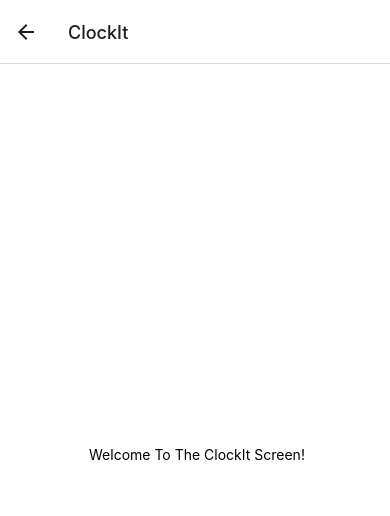
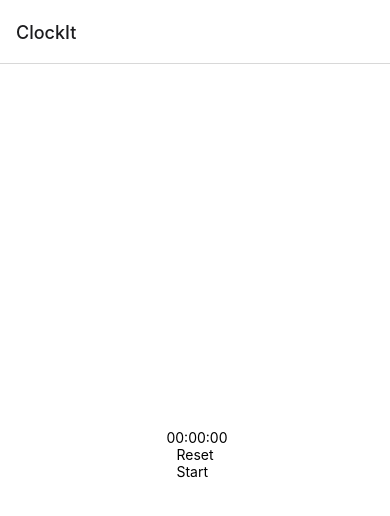
Before and after one commit to Jhaines1988/clockIt, a React Native app: screen /ClockIt in a window 390 px wide. Shown: the top 516 px of the page. Built offline with nearby package versions, Linux system fonts and the light colour scheme.

Commit message:
got basic stopwatch working, need seperate padding functions to prevent display drifting

```diff
--- /dev/null
+++ b/components/control-buttons/controls.js
@@ -0,0 +1,21 @@
+import React from 'react';
+import { StyleSheet, Text, View, TouchableOpacity } from 'react-native';
+
+function Controls({ running, handleStartButtonPress, handleLapButtonPress }) {
+  return (
+    <>
+      <TouchableOpacity onPress={handleLapButtonPress}>
+        <View>
+          <Text>{running ? 'lap' : 'Reset'}</Text>
+        </View>
+      </TouchableOpacity>
+      <TouchableOpacity onPress={handleStartButtonPress}>
+        <View>
+          <Text>{running ? 'stop' : 'Start'}</Text>
+        </View>
+      </TouchableOpacity>
+    </>
+  );
+}
+
+export default React.memo(Controls);
--- /dev/null
+++ b/components/stopWatch/stopwatch.js
@@ -0,0 +1,76 @@
+import React, { useEffect, useState, useRef, useCallback } from 'react';
+import { View, Text, StyleSheet, Animated, Button } from 'react-native';
+import displayTime from '../../utils/padNumToTwo';
+import Controls from '../control-buttons/controls';
+
+const StopWatch = () => {
+  const [time, setTime] = useState(0);
+  const [running, setRunning] = useState(false);
+  const [lap, setLap] = useState([]);
+  const timer = useRef(null);
+  const interval = useRef(null);
+  const expected = useRef(null);
+
+  let tick = () => {
+    let drift = Date.now() - expected.current;
+    expected.current += interval.current;
+    let intervalId = setTimeout(tick, Math.max(0, interval.current - drift));
+    timer.current = intervalId;
+    setTime((prevTime) => prevTime + 10);
+  };
+
+  const handleLapButtonPress = () => {
+    if (running) {
+      setLap((previousLap) => [time, ...previousLap]);
+    } else {
+      setLap([]);
+      setTime(0);
+    }
+  };
+
+  const handleStartButtonPress = () => {
+    if (!running) {
+      if (!interval.current) {
+        interval.current = 100;
+        expected.current = Date.now() + interval.current;
+      }
+      setTimeout(() => {
+        tick();
+      }, 100);
+    } else {
+      clearInterval(timer.current);
+      interval.current = null;
+      expected.current = null;
+    }
+    setRunning((previousRunning) => !previousRunning);
+  };
+
+  return (
+    <View style={styles.container}>
+      <View style={styles.textContainer}>
+        <Text style={styles.timeDisplay}> {displayTime(time)}</Text>
+      </View>
+      <View>
+        <Controls
+          running={running}
+          handleStartButtonPress={handleStartButtonPress}
+          handleLapButtonPress={handleLapButtonPress}
+        />
+      </View>
+    </View>
+  );
+};
+const styles = StyleSheet.create({
+  container: {
+    flex: 1,
+    backgroundColor: '#fff',
+    alignItems: 'center',
+    justifyContent: 'center',
+  },
+  textContainer: {
+    width: '100%',
+  },
+  timeDisplay: {},
+});
+
+export default StopWatch;
--- a/navigation/AppNavigator.js
+++ b/navigation/AppNavigator.js
@@ -12,7 +12,7 @@ const AppNavigation = createNativeStackNavigator();
 const AppNavigator = () => {
   return (
     <NavigationContainer>
-      <AppNavigation.Navigator initialRouteName="Home">
+      <AppNavigation.Navigator initialRouteName="ClockIt">
         <AppNavigation.Screen
           name="Home"
           options={{ title: 'Clock It !' }}
--- a/package.json
+++ b/package.json
@@ -44,7 +44,8 @@
     "react-native-reanimated": "~2.8.0",
     "react-native-safe-area-context": "4.2.4",
     "react-native-screens": "~3.11.1",
-    "react-native-web": "0.17.7"
+    "react-native-web": "0.17.7",
+    "expo-constants": "~13.1.1"
   },
   "devDependencies": {
     "@babel/core": "^7.12.9",
--- a/screens/Clock It Screen/clockItScreen.js
+++ b/screens/Clock It Screen/clockItScreen.js
@@ -1,10 +1,10 @@
 import React from 'react';
 import { View, Text, StyleSheet } from 'react-native';
-
+import StopWatch from '../../components/stopWatch/stopwatch';
 const ClockItScreen = ({ navigation }) => {
   return (
     <View style={styles.container}>
-      <Text> Welcome To The ClockIt Screen!</Text>
+      <StopWatch />
     </View>
   );
 };
--- /dev/null
+++ b/utils/padNumToTwo.js
@@ -0,0 +1,54 @@
+const padNumToTwo = (num) => (num <= 9 ? `0${num}` : num);
+
+const displayTime = (hundredthsOfSecond) => {
+  let min = 0;
+  let sec = 0;
+  if (hundredthsOfSecond < 0) {
+    sec = 0;
+  }
+
+  if (hundredthsOfSecond < 100) {
+    return `00:00:${padNumToTwo(hundredthsOfSecond)}`;
+  }
+  let remainingHundredthsOfSecond = hundredthsOfSecond % 100;
+  sec = (hundredthsOfSecond - remainingHundredthsOfSecond) / 100;
+
+  if (sec < 60) {
+    return `00:${padNumToTwo(sec)}:${padNumToTwo(remainingHundredthsOfSecond)}`;
+  }
+  let remainingSeconds = sec % 60;
+  min = (sec - remainingSeconds) / 60;
+  return `${padNumToTwo(min)}:${padNumToTwo(remainingSeconds)}:${padNumToTwo(
+    remainingHundredthsOfSecond
+  )}`;
+};
+
+const displayHundreds = (hundredthsOfSecond) => {
+  return padNumToTwo(hundredthsOfSecond);
+};
+
+const displaySeconds = (seconds) => {
+  if (seconds < 60) {
+    return padNumToTwo(seconds);
+  }
+};
+
+const displayMinutes = (minutes) => {
+  if (minutes <= 60) {
+    return padNumToTwo(minutes);
+  }
+};
+export default displayTime;
+
+/*
+
+display hundreds
+
+
+Display seconds
+Display minutes;
+
+display hours.
+
+
+*/
```
Also changed, not shown: 2 other files (tests, documents, lock files or other folders).
